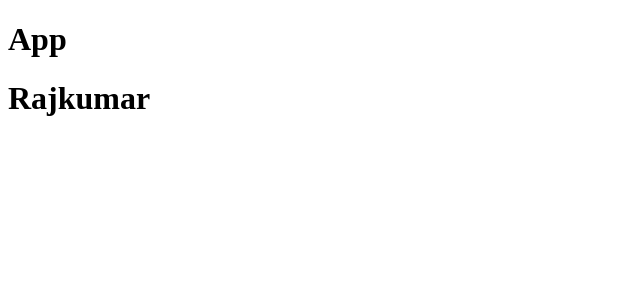
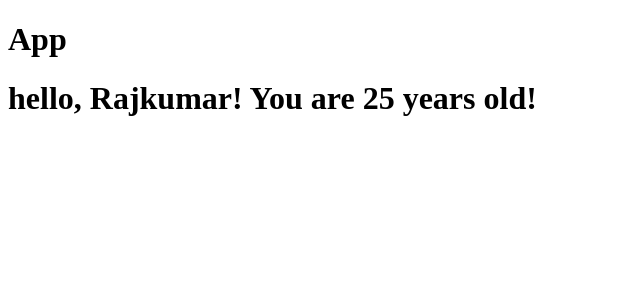
Before and after one commit to Rkthak/react-js-guvi, a React (Vite) app: page / in a window 1280 px wide. Shown: the top 300 px of the page, without its empty margins (0-640 px from the left). Built offline with nearby package versions, Linux system fonts and the light colour scheme.

Commit message:
vars and props

```diff
--- a/src/App.jsx
+++ b/src/App.jsx
@@ -3,10 +3,12 @@ import Header from "./components/Header";
 
 class App extends Component {
   render() {
+    let name = "Rajkumar",
+      age = 25;
     return (
       <div>
         <h1>App</h1>
-        <Header />
+        <Header name={name} age={age} />
       </div>
     );
   }
--- a/src/components/Header.jsx
+++ b/src/components/Header.jsx
@@ -2,7 +2,12 @@ import { Component } from "react";
 
 export default class Header extends Component {
   render() {
-    let name = "Rajkumar";
-    return <h1>{name}</h1>;
+    // this.props
+    let { name, age } = this.props;
+    return (
+      <h1>
+        hello, {name}! You are {age} years old!{" "}
+      </h1>
+    );
   }
 }
```
